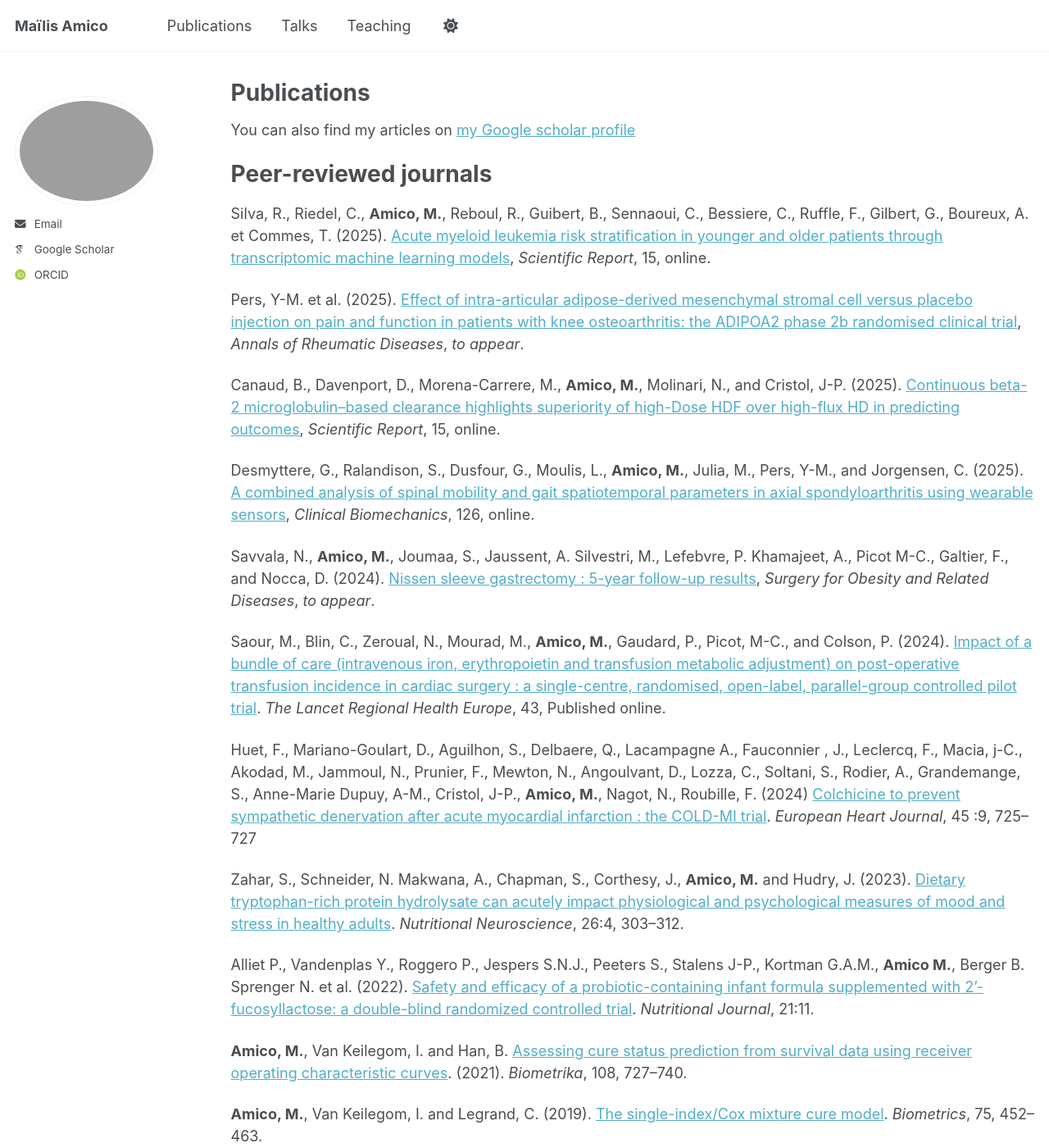
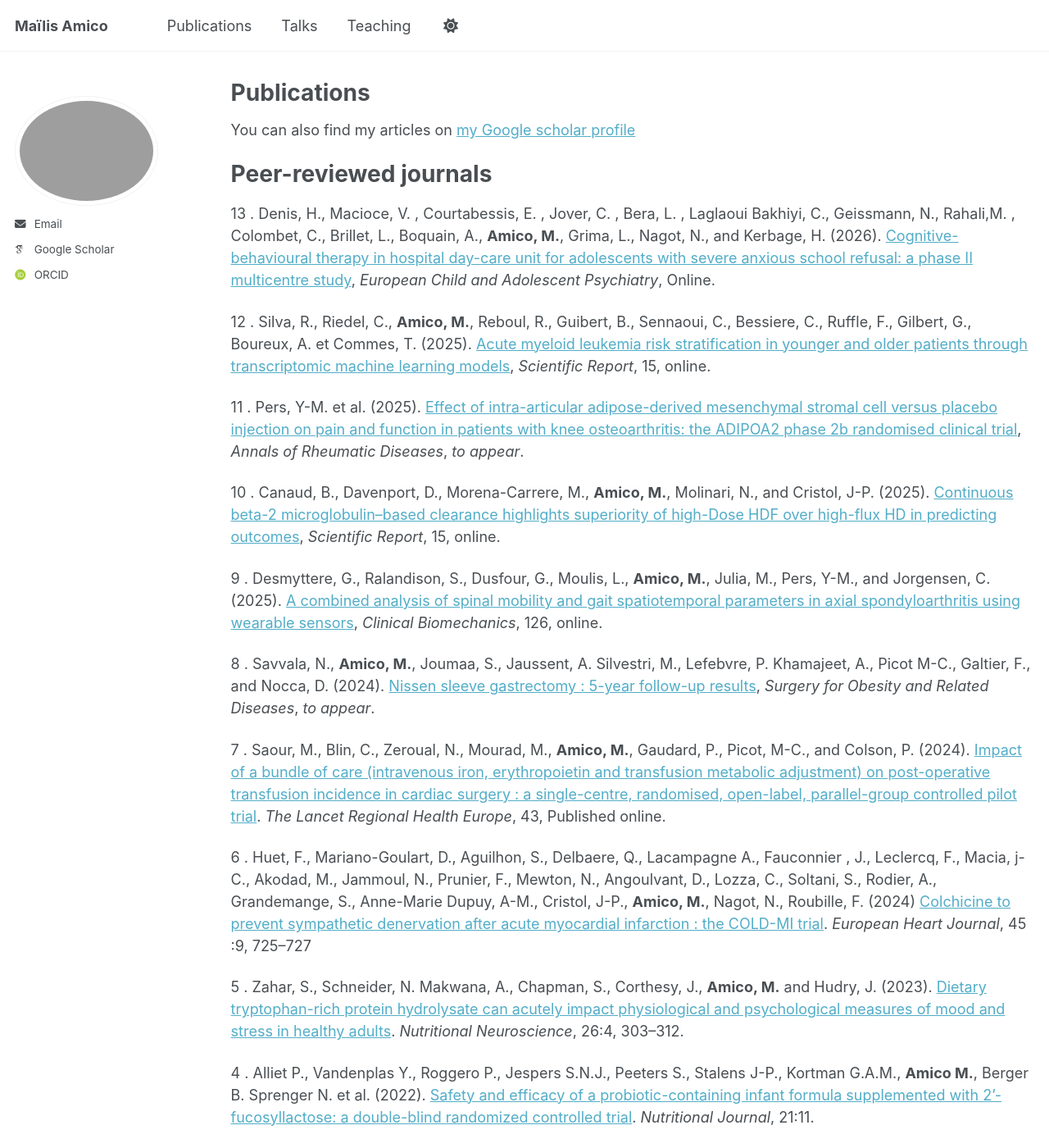
Before and after one commit to maamico/maamico.github.io, a Jekyll site: the page built from _pages/publications.md, in a window 1280 px wide and 1400 px high. Shown: the whole window at 82% size. Built offline with Jekyll 4.4.1, drawn with Linux system fonts in a browser that asks for light colours; some web fonts are replaced; a script that is not in the unit is left out.

Commit message:
Update publications list with new entries and corrections

```diff
--- a/_pages/publications.md
+++ b/_pages/publications.md
@@ -8,30 +8,31 @@ author_profile: true
 You can also find my articles on [my Google scholar profile](https://scholar.google.com/citations?user=8xLGPRYAAAAJ)
 
 # Peer-reviewed journals
-Silva, R., Riedel, C., **Amico, M.**, Reboul, R., Guibert, B., Sennaoui, C., Bessiere, C., Ruffle, F., Gilbert, G., Boureux, A. et Commes, T. (2025). [Acute myeloid leukemia risk stratification in younger and older patients through transcriptomic machine learning models](https://www.nature.com/articles/s41598-025-23468-z), *Scientific Report*, 15, online.
+13 . Denis, H., Macioce, V. , Courtabessis, E. , Jover, C. , Bera, L. , Laglaoui Bakhiyi, C., Geissmann, N., Rahali,M. , Colombet, C., Brillet, L., Boquain, A., **Amico, M.**, Grima, L., Nagot, N., and Kerbage, H. (2026). [Cognitive-behavioural therapy in hospital day-care unit for adolescents with severe anxious school refusal: a phase II multicentre study](https://link.springer.com/article/10.1007/s00787-026-02992-x), *European Child and Adolescent Psychiatry*,  Online.
 
-Pers, Y-M. et al. (2025). [Effect of intra-articular adipose-derived mesenchymal stromal cell versus placebo injection on pain and function in patients with knee osteoarthritis: the ADIPOA2 phase 2b randomised clinical trial](https://ard.eular.org/article/S0003-4967(25)04296-7/fulltext), *Annals of Rheumatic Diseases*, *to appear*.
+12 . Silva, R., Riedel, C., **Amico, M.**, Reboul, R., Guibert, B., Sennaoui, C., Bessiere, C., Ruffle, F., Gilbert, G., Boureux, A. et Commes, T. (2025). [Acute myeloid leukemia risk stratification in younger and older patients through transcriptomic machine learning models](https://www.nature.com/articles/s41598-025-23468-z), *Scientific Report*, 15, online.
 
+11 . Pers, Y-M. et al. (2025). [Effect of intra-articular adipose-derived mesenchymal stromal cell versus placebo injection on pain and function in patients with knee osteoarthritis: the ADIPOA2 phase 2b randomised clinical trial](https://ard.eular.org/article/S0003-4967(25)04296-7/fulltext), *Annals of Rheumatic Diseases*, *to appear*.
 
-Canaud, B., Davenport, D., Morena-Carrere, M., **Amico, M.**, Molinari, N., and Cristol, J-P. (2025). [Continuous beta-2 microglobulin–based clearance highlights superiority of high-Dose HDF over high-flux HD in predicting outcomes](https://www.nature.com/articles/s41598-025-07497-2), *Scientific Report*, 15, online.
+10 . Canaud, B., Davenport, D., Morena-Carrere, M., **Amico, M.**, Molinari, N., and Cristol, J-P. (2025). [Continuous beta-2 microglobulin–based clearance highlights superiority of high-Dose HDF over high-flux HD in predicting outcomes](https://www.nature.com/articles/s41598-025-07497-2), *Scientific Report*, 15, online.
 
-Desmyttere, G., Ralandison, S., Dusfour, G., Moulis, L., **Amico, M.**, Julia, M., Pers, Y-M., and Jorgensen, C. (2025). [A combined analysis of spinal mobility and gait spatiotemporal parameters in axial spondyloarthritis using wearable sensors](https://www.clinbiomech.com/article/S0268-0033(25)00128-7/abstract), *Clinical Biomechanics*, 126, online.
+9 . Desmyttere, G., Ralandison, S., Dusfour, G., Moulis, L., **Amico, M.**, Julia, M., Pers, Y-M., and Jorgensen, C. (2025). [A combined analysis of spinal mobility and gait spatiotemporal parameters in axial spondyloarthritis using wearable sensors](https://www.clinbiomech.com/article/S0268-0033(25)00128-7/abstract), *Clinical Biomechanics*, 126, online.
 
-Savvala, N., **Amico, M.**, Joumaa, S., Jaussent, A. Silvestri, M., Lefebvre, P. Khamajeet, A., Picot M-C., Galtier, F., and Nocca, D. (2024). [Nissen sleeve gastrectomy : 5-year follow-up results](https://www.sciencedirect.com/science/article/abs/pii/S1550728924008621#:~:text=Highlights&text=Nissen%20sleeve%20gastrectomy%20achieves%20a,the%20mortality%20rate%20was%20nil.), *Surgery for Obesity and Related Diseases*, *to appear*.
+8 . Savvala, N., **Amico, M.**, Joumaa, S., Jaussent, A. Silvestri, M., Lefebvre, P. Khamajeet, A., Picot M-C., Galtier, F., and Nocca, D. (2024). [Nissen sleeve gastrectomy : 5-year follow-up results](https://www.sciencedirect.com/science/article/abs/pii/S1550728924008621#:~:text=Highlights&text=Nissen%20sleeve%20gastrectomy%20achieves%20a,the%20mortality%20rate%20was%20nil.), *Surgery for Obesity and Related Diseases*, *to appear*.
 
-Saour, M., Blin, C., Zeroual, N., Mourad, M., **Amico, M.**, Gaudard, P., Picot, M-C., and Colson, P. (2024). [Impact of a bundle of care (intravenous iron, erythropoietin and transfusion metabolic adjustment) on post-operative transfusion incidence in cardiac surgery : a single-centre, randomised, open-label, parallel-group controlled pilot trial](https://www.thelancet.com/journals/lanepe/article/PIIS2666-7762(24)00133-9/fulltext). *The Lancet Regional Health Europe*, 43, Published online.
+7 . Saour, M., Blin, C., Zeroual, N., Mourad, M., **Amico, M.**, Gaudard, P., Picot, M-C., and Colson, P. (2024). [Impact of a bundle of care (intravenous iron, erythropoietin and transfusion metabolic adjustment) on post-operative transfusion incidence in cardiac surgery : a single-centre, randomised, open-label, parallel-group controlled pilot trial](https://www.thelancet.com/journals/lanepe/article/PIIS2666-7762(24)00133-9/fulltext). *The Lancet Regional Health Europe*, 43, Published online.
 
-Huet, F., Mariano-Goulart, D., Aguilhon, S., Delbaere, Q., Lacampagne A., Fauconnier , J., Leclercq, F., Macia, j-C., Akodad, M., Jammoul, N., Prunier, F., Mewton, N., Angoulvant, D., Lozza, C., Soltani, S., Rodier, A., Grandemange, S., Anne-Marie Dupuy, A-M., Cristol, J-P., **Amico, M.**, Nagot, N., Roubille, F. (2024) [Colchicine to prevent sympathetic denervation after acute myocardial infarction : the COLD-MI trial](https://academic.oup.com/eurheartj/article-abstract/45/9/725/7592059). *European Heart Journal*, 45 :9, 725–727
+6 . Huet, F., Mariano-Goulart, D., Aguilhon, S., Delbaere, Q., Lacampagne A., Fauconnier , J., Leclercq, F., Macia, j-C., Akodad, M., Jammoul, N., Prunier, F., Mewton, N., Angoulvant, D., Lozza, C., Soltani, S., Rodier, A., Grandemange, S., Anne-Marie Dupuy, A-M., Cristol, J-P., **Amico, M.**, Nagot, N., Roubille, F. (2024) [Colchicine to prevent sympathetic denervation after acute myocardial infarction : the COLD-MI trial](https://academic.oup.com/eurheartj/article-abstract/45/9/725/7592059). *European Heart Journal*, 45 :9, 725–727
 
-Zahar, S., Schneider, N. Makwana, A., Chapman, S., Corthesy, J., **Amico, M.** and Hudry, J. (2023). [Dietary tryptophan-rich protein hydrolysate can acutely impact physiological and psychological measures of mood and stress in healthy adults](https://www.tandfonline.com/doi/full/10.1080/1028415X.2022.2047435#abstract). *Nutritional Neuroscience*, 26:4, 303–312.
+5 . Zahar, S., Schneider, N. Makwana, A., Chapman, S., Corthesy, J., **Amico, M.** and Hudry, J. (2023). [Dietary tryptophan-rich protein hydrolysate can acutely impact physiological and psychological measures of mood and stress in healthy adults](https://www.tandfonline.com/doi/full/10.1080/1028415X.2022.2047435#abstract). *Nutritional Neuroscience*, 26:4, 303–312.
 
-Alliet P., Vandenplas Y., Roggero P., Jespers S.N.J., Peeters S., Stalens J-P., Kortman G.A.M., **Amico M.**, Berger B. Sprenger N. et al. (2022). [Safety and efficacy of a probiotic-containing infant formula supplemented with 2’-fucosyllactose: a double-blind randomized controlled trial](https://nutritionj.biomedcentral.com/articles/10.1186/s12937-022-00764-2). *Nutritional Journal*, 21:11.
+4 . Alliet P., Vandenplas Y., Roggero P., Jespers S.N.J., Peeters S., Stalens J-P., Kortman G.A.M., **Amico M.**, Berger B. Sprenger N. et al. (2022). [Safety and efficacy of a probiotic-containing infant formula supplemented with 2’-fucosyllactose: a double-blind randomized controlled trial](https://nutritionj.biomedcentral.com/articles/10.1186/s12937-022-00764-2). *Nutritional Journal*, 21:11.
 
-**Amico, M.**, Van Keilegom, I. and Han, B. [Assessing cure status prediction from survival data using receiver operating characteristic curves](https://academic.oup.com/biomet/article-abstract/108/3/727/5913386?redirectedFrom=fulltext). (2021). *Biometrika*, 108, 727–740.
+3 . **Amico, M.**, Van Keilegom, I. and Han, B. [Assessing cure status prediction from survival data using receiver operating characteristic curves](https://academic.oup.com/biomet/article-abstract/108/3/727/5913386?redirectedFrom=fulltext). (2021). *Biometrika*, 108, 727–740.
 
-**Amico, M.**, Van Keilegom, I. and Legrand, C. (2019). [The single-index/Cox mixture cure model](https://onlinelibrary.wiley.com/doi/10.1111/biom.12999). *Biometrics*, 75, 452–463.
+2 . **Amico, M.**, Van Keilegom, I. and Legrand, C. (2019). [The single-index/Cox mixture cure model](https://onlinelibrary.wiley.com/doi/10.1111/biom.12999). *Biometrics*, 75, 452–463.
 
-**Amico, M.** and Van Keilegom, I. (2018). [Cure models in survival analysis](https://www.annualreviews.org/docserver/fulltext/statistics/5/1/annurev-statistics-031017-100101.pdf?expires=1734287153&id=id&accname=guest&checksum=2D0117232D206A4325ECFC94E2EE46F2). *Annual Reviews of statistics and its Applications*, 5, 311–342.
+1 . **Amico, M.** and Van Keilegom, I. (2018). [Cure models in survival analysis](https://www.annualreviews.org/docserver/fulltext/statistics/5/1/annurev-statistics-031017-100101.pdf?expires=1734287153&id=id&accname=guest&checksum=2D0117232D206A4325ECFC94E2EE46F2). *Annual Reviews of statistics and its Applications*, 5, 311–342.
 
 # Conference proceedings
 2024. **Amico, M.**, Al Taweel, B., Nocca, D, and Picot, M-C. Comparaison de la gastrectomie longitudinale avec montage anti-reflux à la gastrectomie longitudinale dans le cadre de la prise en charge depatients obèses : analyse de non-infériorité par score de propension des données de la cohorte BAREVAL. Revue d’Epidémiologie et de Santé Publique, numéro spécial EPICLIN 2024.
```
